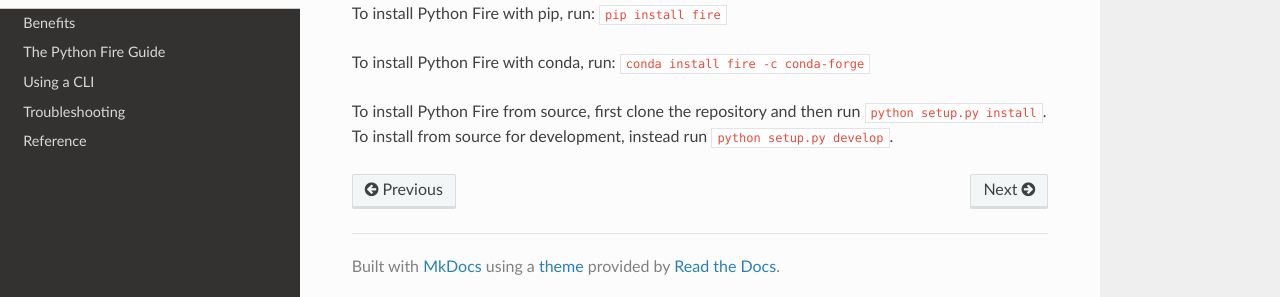
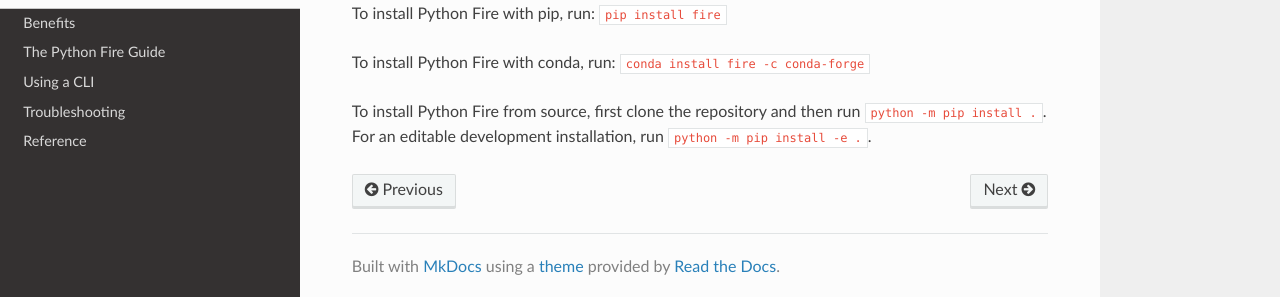
Before and after one commit to google/python-fire, an MkDocs documentation site: the page built from docs/installation.md, in a window 1280 px wide. Shown: the part 158-455 px from the top of the page. Built offline with MkDocs 1.6.1, drawn with Linux system fonts in a browser that asks for light colours; nearby versions of some CDN libraries.

Commit message:
docs: replace removed setup.py installation commands

```diff
--- a/docs/installation.md
+++ b/docs/installation.md
@@ -5,4 +5,5 @@ To install Python Fire with pip, run: `pip install fire`
 To install Python Fire with conda, run: `conda install fire -c conda-forge`
 
 To install Python Fire from source, first clone the repository and then run
-`python setup.py install`. To install from source for development, instead run `python setup.py develop`.
+`python -m pip install .`. For an editable development installation, run
+`python -m pip install -e .`.
```
Also changed, not shown: README.md (+1 -1 lines).
